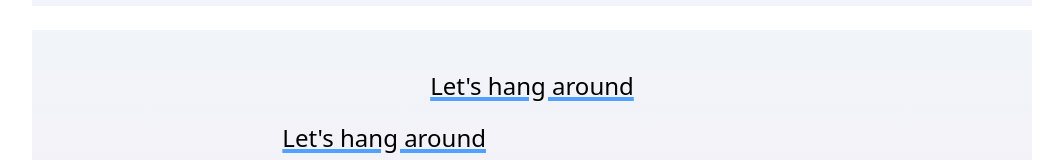
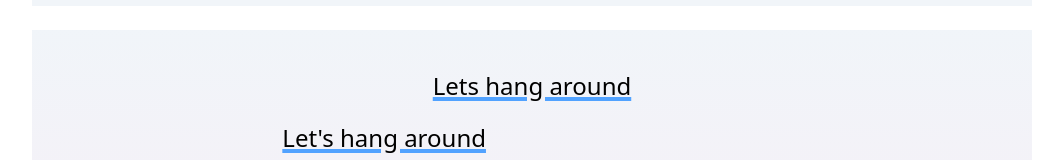
Before and after one commit to mkelly115/site, a Next.js app: page /connect in a window 1280 px wide. Shown: the part 562-722 px from the top of the page, without its empty margins (108-1171 px from the left). Built offline with nearby package versions, Linux system fonts and the light colour scheme; no server answers; a web font is replaced by a local one.

Commit message:
FINALLY FIXED THE GENERATIVE BUG

```diff
--- a/app/connect/email-list/post-contact.js
+++ b/app/connect/email-list/post-contact.js
@@ -26,5 +26,3 @@ export default async function postContact({ name, email }) {
     console.log('response body:', json || text);
     return json
 };
-
-postContact({ name: 'foo', email: 'bar@gmail.com' });
--- a/app/record/[id]/data.js
+++ b/app/record/[id]/data.js
@@ -1,5 +1,5 @@
 // import * as embeds from './embeds';
-import { POISON_WORMS_ID, IN_PERPETUITY_ID } from './data';
+import { POISON_WORMS_ID, IN_PERPETUITY_ID } from "@/app/data";
 
 
 export const POISON_WORMS_TITLE = 'Poison Worms';
--- a/app/record/[id]/layout.js
+++ b/app/record/[id]/layout.js
@@ -7,10 +7,10 @@ export async function generateStaticParams() {
     id: record.id,
 
   }));
-}
+}  // IT WAS AN ASYNC ISSUE IDIOT
 
-export default function Layout({ children, params }) {
-  const { id } = params;
+export default async function Layout({ children, params }) {
+  const { id } = await params;
   const { title, background } = RECORDS_MAP[id];
 
   return (
--- a/components/layout-structure.js
+++ b/components/layout-structure.js
@@ -1,12 +1,11 @@
-export default function LayoutStructure({ children }) {
+export default function LayoutStructure({ children, background, title }) {
 
   return (
     <div
       className={`w-full flex flex-col justify-center items-center
-      p-5 lg:p-10 text-md lg:text-lg
-      bg-gradient-to-b from-slate-100 to-pink-100`}
+      p-5 lg:p-10 text-md lg:text-lg ${background} bg-no-repeat bg-cover`}
     >
-      <div className="title">Let's hang around</div>
+      <div className="title">{title}</div>
       <div>
       {children}
       </div>
```
